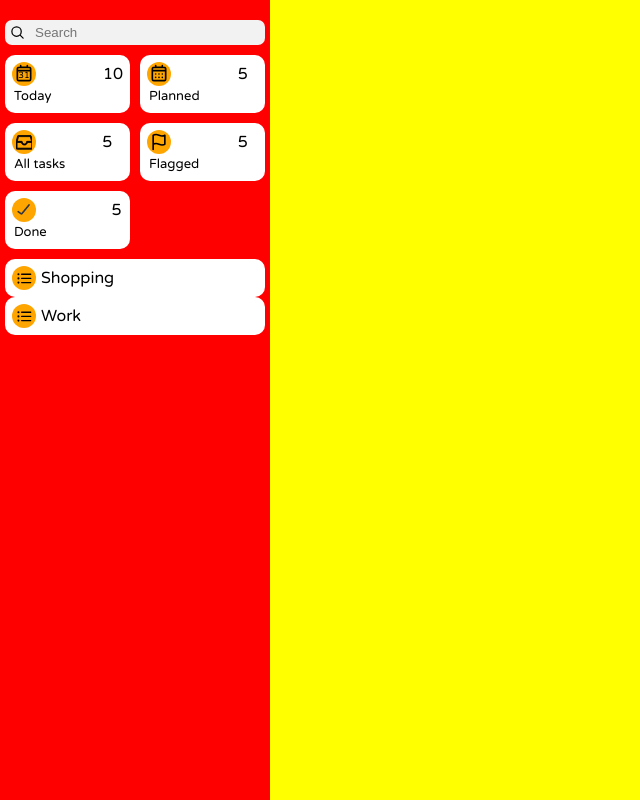
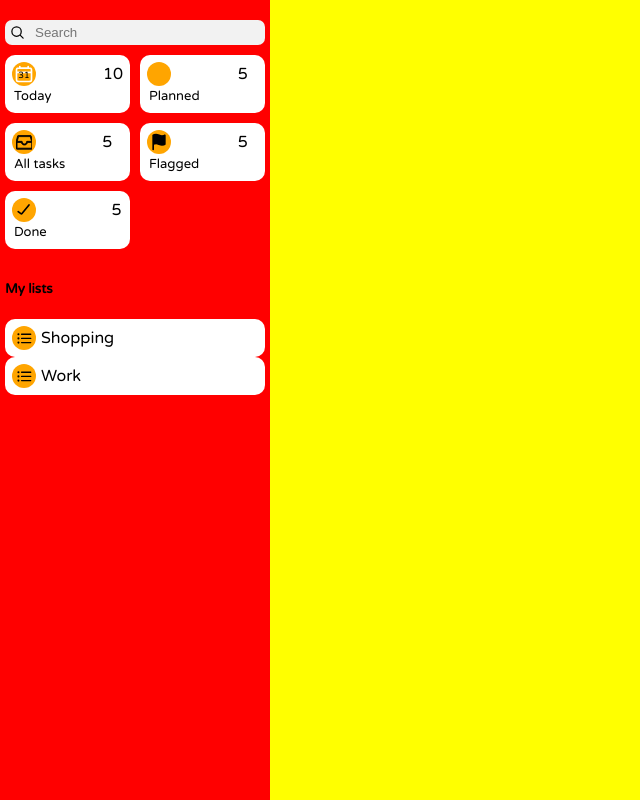
Before and after one commit to Rade473/todo-app, a plain HTML site: page index.html in a window 1280 px wide. Shown: the whole page, without its empty margins (0-640 px from the left). Drawn offline with Linux system fonts and the light colour scheme.

Commit message:
main menu colors

```diff
--- a/index.html
+++ b/index.html
@@ -13,52 +13,46 @@
       <div class="tabs-container">
       <div class="tab today">
         <div class="icon-container">
-        <div class="icon"><svg xmlns="http://www.w3.org/2000/svg" width="24px" height="24px" viewBox="0 0 24 24" fill="none">
-          <path id="Vector" d="M4 8H20M4 8V16.8002C4 17.9203 4 18.4801 4.21799 18.9079C4.40973 19.2842 4.71547 19.5905 5.0918 19.7822C5.5192 20 6.07899 20 7.19691 20H16.8031C17.921 20 18.48 20 18.9074 19.7822C19.2837 19.5905 19.5905 19.2842 19.7822 18.9079C20 18.4805 20 17.9215 20 16.8036V8M4 8V7.2002C4 6.08009 4 5.51962 4.21799 5.0918C4.40973 4.71547 4.71547 4.40973 5.0918 4.21799C5.51962 4 6.08009 4 7.2002 4H8M20 8V7.19691C20 6.07899 20 5.5192 19.7822 5.0918C19.5905 4.71547 19.2837 4.40973 18.9074 4.21799C18.4796 4 17.9203 4 16.8002 4H16M16 2V4M16 4H8M8 2V4" stroke="#000000" stroke-width="2" stroke-linecap="round" stroke-linejoin="round"/>
-          </svg> <div class="calendar-date">31</div></div></div>
+        <div class="icon"><svg viewBox="0 0 24 24" fill="none" xmlns="http://www.w3.org/2000/svg"  width="24px" height="24px"> <path d="M3 10H21M7 3V5M17 3V5M6.2 21H17.8C18.9201 21 19.4802 21 19.908 20.782C20.2843 20.5903 20.5903 20.2843 20.782 19.908C21 19.4802 21 18.9201 21 17.8V8.2C21 7.07989 21 6.51984 20.782 6.09202C20.5903 5.71569 20.2843 5.40973 19.908 5.21799C19.4802 5 18.9201 5 17.8 5H6.2C5.0799 5 4.51984 5 4.09202 5.21799C3.71569 5.40973 3.40973 5.71569 3.21799 6.09202C3 6.51984 3 7.07989 3 8.2V17.8C3 18.9201 3 19.4802 3.21799 19.908C3.40973 20.2843 3.71569 20.5903 4.09202 20.782C4.51984 21 5.07989 21 6.2 21Z" stroke="#ffffff" stroke-width="2" stroke-linecap="round" stroke-linejoin="round"></path> </g></svg> <div class="calendar-date">31</div></div></div>
         <div class="task-count">10</div>
         <div class="tab-name">Today</div>
       </div>
       <div class="tab planned">
-        <div class="icon-container">
+
         <div class="icon"><svg xmlns="http://www.w3.org/2000/svg"  width="24px" height="24px"  viewBox="0 0 24 24" fill="none">
-          <path id="Vector" d="M8 4H7.2002C6.08009 4 5.51962 4 5.0918 4.21799C4.71547 4.40973 4.40973 4.71547 4.21799 5.0918C4 5.51962 4 6.08009 4 7.2002V8M8 4H16M8 4V2M16 4H16.8002C17.9203 4 18.4796 4 18.9074 4.21799C19.2837 4.40973 19.5905 4.71547 19.7822 5.0918C20 5.5192 20 6.07899 20 7.19691V8M16 4V2M4 8V16.8002C4 17.9203 4 18.4801 4.21799 18.9079C4.40973 19.2842 4.71547 19.5905 5.0918 19.7822C5.5192 20 6.07899 20 7.19691 20H16.8031C17.921 20 18.48 20 18.9074 19.7822C19.2837 19.5905 19.5905 19.2842 19.7822 18.9079C20 18.4805 20 17.9215 20 16.8036V8M4 8H20M16 16H16.002L16.002 16.002L16 16.002V16ZM12 16H12.002L12.002 16.002L12 16.002V16ZM8 16H8.002L8.00195 16.002L8 16.002V16ZM16.002 12V12.002L16 12.002V12H16.002ZM12 12H12.002L12.002 12.002L12 12.002V12ZM8 12H8.002L8.00195 12.002L8 12.002V12Z" stroke="#000000" stroke-width="2" stroke-linecap="round" stroke-linejoin="round"/>
-          </svg></div>
+          <path id="Vector" d="M8 4H7.2002C6.08009 4 5.51962 4 5.0918 4.21799C4.71547 4.40973 4.40973 4.71547 4.21799 5.0918C4 5.51962 4 6.08009 4 7.2002V8M8 4H16M8 4V2M16 4H16.8002C17.9203 4 18.4796 4 18.9074 4.21799C19.2837 4.40973 19.5905 4.71547 19.7822 5.0918C20 5.5192 20 6.07899 20 7.19691V8M16 4V2M4 8V16.8002C4 17.9203 4 18.4801 4.21799 18.9079C4.40973 19.2842 4.71547 19.5905 5.0918 19.7822C5.5192 20 6.07899 20 7.19691 20H16.8031C17.921 20 18.48 20 18.9074 19.7822C19.2837 19.5905 19.5905 19.2842 19.7822 18.9079C20 18.4805 20 17.9215 20 16.8036V8M4 8H20M16 16H16.002L16.002 16.002L16 16.002V16ZM12 16H12.002L12.002 16.002L12 16.002V16ZM8 16H8.002L8.00195 16.002L8 16.002V16ZM16.002 12V12.002L16 12.002V12H16.002ZM12 12H12.002L12.002 12.002L12 12.002V12ZM8 12H8.002L8.00195 12.002L8 12.002V12Z"  stroke-width="2" stroke-linecap="round" stroke-linejoin="round"/>
+          </svg>
         </div>
         <div class="task-count">5</div>
         <div class="tab-name">Planned</div>
       </div>
       <div class="tab all">
-
         <div class="icon"><svg fill="#000000" viewBox="0 -3 32 32" xmlns="http://www.w3.org/2000/svg" width="24px" height="24px" preserveAspectRatio="xMidYMid" stroke="#000000" stroke-width="1.6"><g id="SVGRepo_bgCarrier" stroke-width="0"></g><g id="SVGRepo_tracerCarrier" stroke-linecap="round" stroke-linejoin="round"></g><g id="SVGRepo_iconCarrier"> <path d="M29.901,26.000 L2.081,26.000 C0.985,26.000 0.000,25.103 0.000,24.000 L0.000,12.000 C0.000,11.801 0.086,11.626 0.201,11.470 L3.110,0.737 C3.228,0.302 3.620,-0.000 4.068,-0.000 L27.914,-0.000 C28.362,-0.000 28.754,0.302 28.872,0.737 L31.774,11.446 C31.904,11.607 32.000,11.790 32.000,12.000 L32.000,24.000 C32.000,25.103 30.996,26.000 29.901,26.000 ZM30.000,24.000 L30.000,13.000 L21.870,13.000 C21.396,15.834 18.940,18.000 15.991,18.000 C13.042,18.000 10.587,15.834 10.113,13.000 L2.000,13.000 L2.000,24.000 L30.000,24.000 ZM27.155,2.000 L4.827,2.000 L2.389,11.000 L11.023,11.000 C11.572,11.000 12.017,11.448 12.017,12.000 C12.017,14.206 13.800,16.000 15.991,16.000 C18.183,16.000 19.965,14.206 19.965,12.000 C19.965,11.448 20.410,11.000 20.959,11.000 L29.594,11.000 L27.155,2.000 Z"></path> </g></svg></div>
         <div class="task-count">5</div>
         <div class="tab-name">All tasks</div>
     </div>
       <div class="tab flagged">
-
-        <div class="icon"><svg viewBox="0 0 24.00 24.00" fill="none" xmlns="http://www.w3.org/2000/svg" width="24px" height="24px" transform="matrix(1, 0, 0, 1, 0, 0)"><g id="SVGRepo_bgCarrier" stroke-width="0"></g><g id="SVGRepo_tracerCarrier" stroke-linecap="round" stroke-linejoin="round"></g><g id="SVGRepo_iconCarrier"> <path d="M5 21V3.90002C5 3.90002 5.875 3 8.5 3C11.125 3 12.875 4.8 15.5 4.8C18.125 4.8 19 3.9 19 3.9V14.7C19 14.7 18.125 15.6 15.5 15.6C12.875 15.6 11.125 13.8 8.5 13.8C5.875 13.8 5 14.7 5 14.7" stroke="#000000" stroke-width="2" stroke-linecap="round" stroke-linejoin="round"></path> </svg></div>
+        <div class="icon"><svg viewBox="0 0 24.00 24.00" xmlns="http://www.w3.org/2000/svg" width="24px" height="24px"  stroke="#000000" > <path d="M5 21V3.90002C5 3.90002 5.875 3 8.5 3C11.125 3 12.875 4.8 15.5 4.8C18.125 4.8 19 3.9 19 3.9V14.7C19 14.7 18.125 15.6 15.5 15.6C12.875 15.6 11.125 13.8 8.5 13.8C5.875 13.8 5 14.7 5 14.7" stroke-width="2" stroke-linecap="round" stroke-linejoin="round"></path> </svg></div>
         <div class="task-count">5</div>
         <div class="tab-name">Flagged</div>
-      </div>
-
+        </div>
       <div class="tab done">
-        <div class="icon-container">
-        <div class="icon"><svg viewBox="0 0 24 24" fill="none" xmlns="http://www.w3.org/2000/svg" width="24px" height="24px"> <path d="M5 14L8.23309 16.4248C8.66178 16.7463 9.26772 16.6728 9.60705 16.2581L18 6" stroke="#33363F" stroke-width="2" stroke-linecap="round"></path> </svg></div></div>
+        <div class="icon"><svg viewBox="0 0 24 24" fill="none" xmlns="http://www.w3.org/2000/svg" width="24px" height="24px" stroke="#000000"> <path d="M5 14L8.23309 16.4248C8.66178 16.7463 9.26772 16.6728 9.60705 16.2581L18 6"  stroke-width="2" stroke-linecap="round"></path> </svg></div>
         <div class="task-count">5</div>
         <div class="tab-name">Done</div>
       </div>
     </div>
 
     <div class="lists">
-
+      <h5>My lists</h5>
         <div class="list">
           <div class="icon">
-          <svg viewBox="0 0 24 24" fill="none" xmlns="http://www.w3.org/2000/svg" width="24px" height="24px"><g id="SVGRepo_bgCarrier" stroke-width="0" width="24px" height="24px"></g><g id="SVGRepo_tracerCarrier" stroke-linecap="round" stroke-linejoin="round"></g><g id="SVGRepo_iconCarrier"> <path d="M8 6.00067L21 6.00139M8 12.0007L21 12.0015M8 18.0007L21 18.0015M3.5 6H3.51M3.5 12H3.51M3.5 18H3.51M4 6C4 6.27614 3.77614 6.5 3.5 6.5C3.22386 6.5 3 6.27614 3 6C3 5.72386 3.22386 5.5 3.5 5.5C3.77614 5.5 4 5.72386 4 6ZM4 12C4 12.2761 3.77614 12.5 3.5 12.5C3.22386 12.5 3 12.2761 3 12C3 11.7239 3.22386 11.5 3.5 11.5C3.77614 11.5 4 11.7239 4 12ZM4 18C4 18.2761 3.77614 18.5 3.5 18.5C3.22386 18.5 3 18.2761 3 18C3 17.7239 3.22386 17.5 3.5 17.5C3.77614 17.5 4 17.7239 4 18Z" stroke="#000000" stroke-width="2" stroke-linecap="round" stroke-linejoin="round"></path> </g></svg></div>
+          <svg viewBox="0 0 24 24" fill="none" xmlns="http://www.w3.org/2000/svg" width="24px" height="24px" stroke="#000000"><g id="SVGRepo_bgCarrier" stroke-width="0" width="24px" height="24px"></g><g id="SVGRepo_tracerCarrier" stroke-linecap="round" stroke-linejoin="round"></g><g id="SVGRepo_iconCarrier"> <path d="M8 6.00067L21 6.00139M8 12.0007L21 12.0015M8 18.0007L21 18.0015M3.5 6H3.51M3.5 12H3.51M3.5 18H3.51M4 6C4 6.27614 3.77614 6.5 3.5 6.5C3.22386 6.5 3 6.27614 3 6C3 5.72386 3.22386 5.5 3.5 5.5C3.77614 5.5 4 5.72386 4 6ZM4 12C4 12.2761 3.77614 12.5 3.5 12.5C3.22386 12.5 3 12.2761 3 12C3 11.7239 3.22386 11.5 3.5 11.5C3.77614 11.5 4 11.7239 4 12ZM4 18C4 18.2761 3.77614 18.5 3.5 18.5C3.22386 18.5 3 18.2761 3 18C3 17.7239 3.22386 17.5 3.5 17.5C3.77614 17.5 4 17.7239 4 18Z" stroke="#000000" stroke-width="2" stroke-linecap="round" stroke-linejoin="round"></path> </g></svg></div>
           <p>Shopping</p>
         </div>
         <div class="list">
           <div class="icon">
-          <svg viewBox="0 0 24 24" fill="none" xmlns="http://www.w3.org/2000/svg" width="24px" height="24px"><g id="SVGRepo_bgCarrier" stroke-width="0" width="24px" height="24px"></g><g id="SVGRepo_tracerCarrier" stroke-linecap="round" stroke-linejoin="round"></g><g id="SVGRepo_iconCarrier"> <path d="M8 6.00067L21 6.00139M8 12.0007L21 12.0015M8 18.0007L21 18.0015M3.5 6H3.51M3.5 12H3.51M3.5 18H3.51M4 6C4 6.27614 3.77614 6.5 3.5 6.5C3.22386 6.5 3 6.27614 3 6C3 5.72386 3.22386 5.5 3.5 5.5C3.77614 5.5 4 5.72386 4 6ZM4 12C4 12.2761 3.77614 12.5 3.5 12.5C3.22386 12.5 3 12.2761 3 12C3 11.7239 3.22386 11.5 3.5 11.5C3.77614 11.5 4 11.7239 4 12ZM4 18C4 18.2761 3.77614 18.5 3.5 18.5C3.22386 18.5 3 18.2761 3 18C3 17.7239 3.22386 17.5 3.5 17.5C3.77614 17.5 4 17.7239 4 18Z" stroke="#000000" stroke-width="2" stroke-linecap="round" stroke-linejoin="round"></path> </g></svg>
+          <svg viewBox="0 0 24 24" fill="none" xmlns="http://www.w3.org/2000/svg" width="24px" height="24px" stroke="#000000"><g id="SVGRepo_bgCarrier" stroke-width="0" width="24px" height="24px"></g><g id="SVGRepo_tracerCarrier" stroke-linecap="round" stroke-linejoin="round"></g><g id="SVGRepo_iconCarrier"> <path d="M8 6.00067L21 6.00139M8 12.0007L21 12.0015M8 18.0007L21 18.0015M3.5 6H3.51M3.5 12H3.51M3.5 18H3.51M4 6C4 6.27614 3.77614 6.5 3.5 6.5C3.22386 6.5 3 6.27614 3 6C3 5.72386 3.22386 5.5 3.5 5.5C3.77614 5.5 4 5.72386 4 6ZM4 12C4 12.2761 3.77614 12.5 3.5 12.5C3.22386 12.5 3 12.2761 3 12C3 11.7239 3.22386 11.5 3.5 11.5C3.77614 11.5 4 11.7239 4 12ZM4 18C4 18.2761 3.77614 18.5 3.5 18.5C3.22386 18.5 3 18.2761 3 18C3 17.7239 3.22386 17.5 3.5 17.5C3.77614 17.5 4 17.7239 4 18Z" stroke="#000000" stroke-width="2" stroke-linecap="round" stroke-linejoin="round"></path> </g></svg>
         </div>
           <p>Work</p>
         </div>
```
